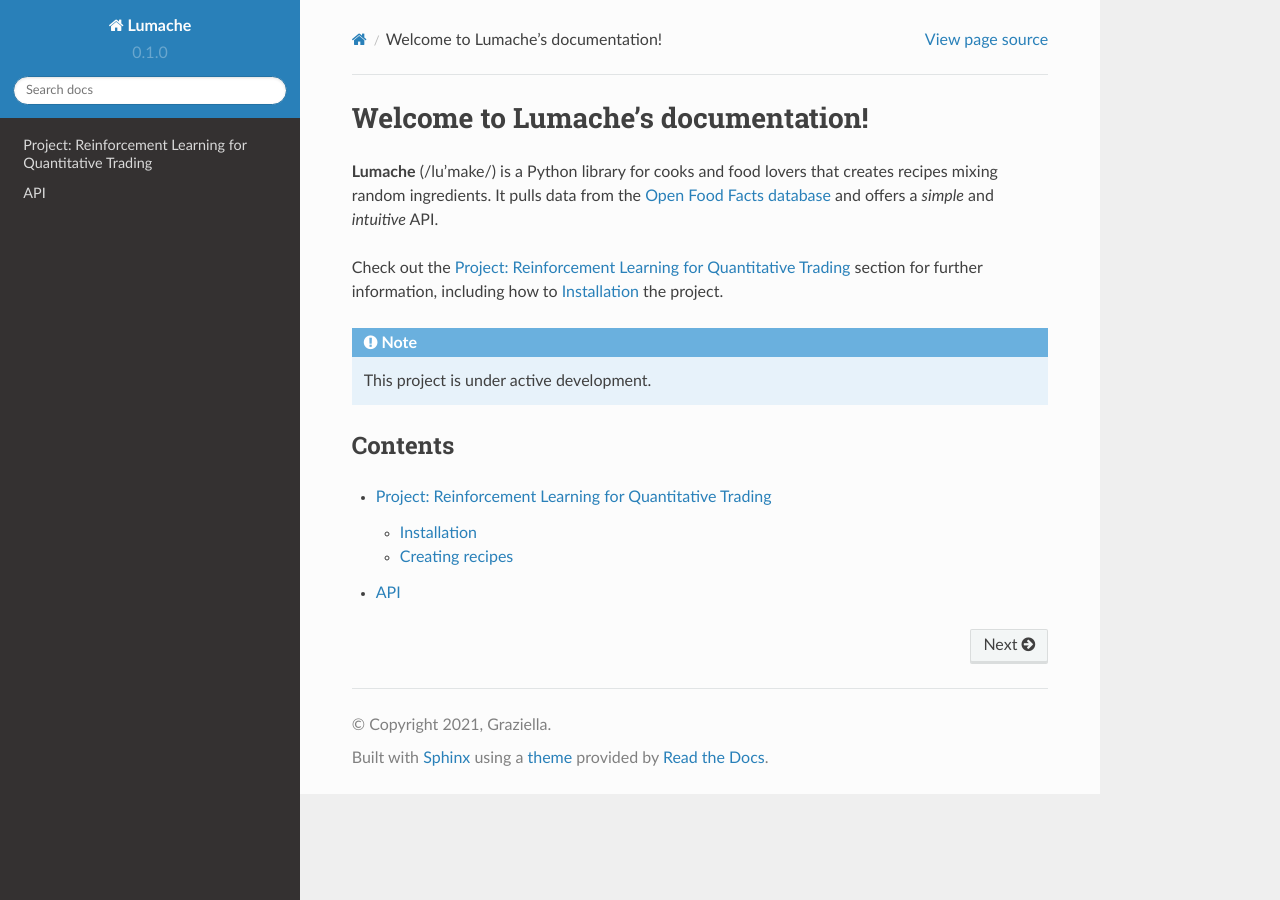
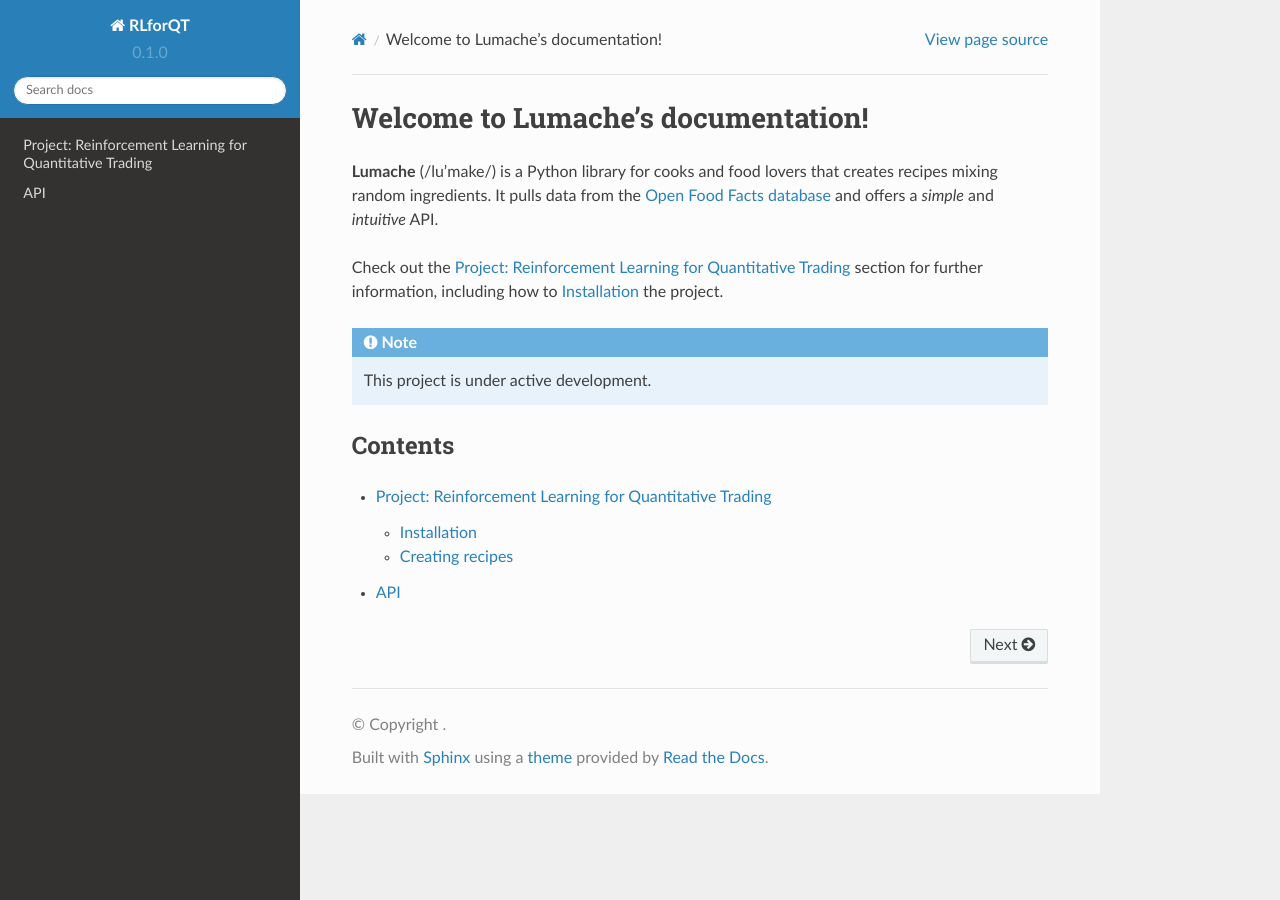
Before and after one commit to yonggang-Xie/readthedocs, a Sphinx documentation site: the page built from docs/source/index.rst, in a window 1280 px wide. Built offline with Sphinx 7.4.7 and the Read the Docs theme 2.0.0, drawn with Linux system fonts in a browser that asks for light colours.

Commit message:
Update conf.py

```diff
--- a/docs/source/conf.py
+++ b/docs/source/conf.py
@@ -2,9 +2,9 @@
 
 # -- Project information
 
-project = 'Lumache'
-copyright = '2021, Graziella'
-author = 'Graziella'
+project = 'RLforQT'
+
+author = 'Xyg'
 
 release = '0.1'
 version = '0.1.0'
@@ -17,6 +17,8 @@
     'sphinx.ext.autodoc',
     'sphinx.ext.autosummary',
     'sphinx.ext.intersphinx',
+    'recommonmark',
+    'sphinx_markdown_tables'
 ]
 
 intersphinx_mapping = {
```
